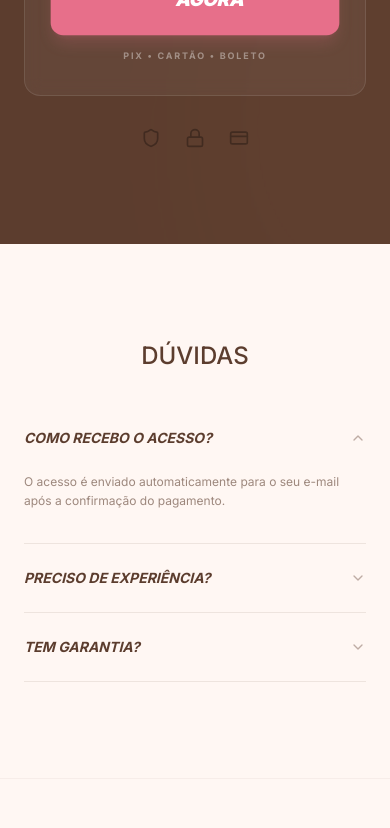
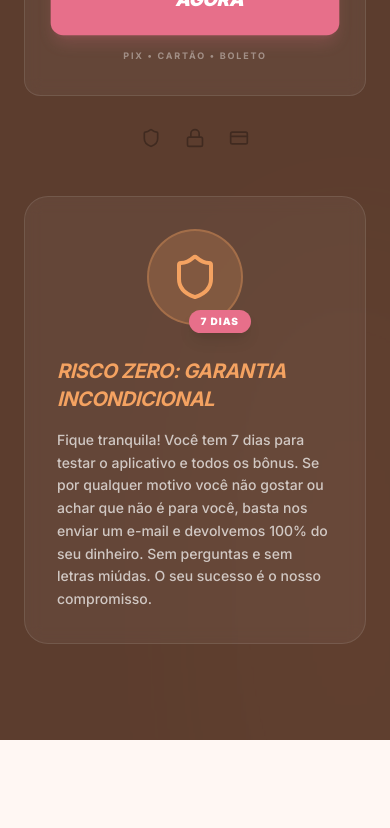
Before and after one commit to AxerCompany/Fabrica-de-Cestas, a React (Vite) app: page / in a window 390 px wide. Shown: the part 9565-10393 px from the top of the page. Built offline with nearby package versions, Linux system fonts and the light colour scheme.

Commit message:
feat: Remove "MOLDES" from offer description
Removes the mention of "MOLDES" from the "Cesta Lucrativa" offer description. This change simplifies the offer wording and aligns it with the product's core value proposition.

```diff
--- a/src/App.tsx
+++ b/src/App.tsx
@@ -603,7 +603,7 @@ const Pricing = () => {
           <span className="text-[10px] font-black tracking-[0.3em] uppercase text-laranja-suave bg-white/5 px-4 py-2 rounded-full border border-white/10 inline-block mb-8">
             OFERTA EXCLUSIVA • VAGAS LIMITADAS
           </span>
-          <p className="text-laranja-suave text-xs font-bold tracking-widest uppercase">ACESSO TOTAL + MOLDES + BÔNUS</p>
+          <p className="text-laranja-suave text-xs font-bold tracking-widest uppercase">ACESSO TOTAL + BÔNUS</p>
         </div>
 
         <div className="group relative bg-white/5 border border-white/10 rounded-2xl p-8 mb-8 backdrop-blur-sm hover:bg-white/10 transition-all duration-500 hover:shadow-2xl hover:shadow-rosa-acolhedor/5">
@@ -676,11 +676,38 @@ const Pricing = () => {
           </div>
         </div>
 
-        <div className="flex justify-center gap-6 opacity-30 grayscale invert">
+        <div className="flex justify-center gap-6 opacity-30 grayscale invert mb-12">
           <Shield className="w-5 h-5" />
           <Lock className="w-5 h-5" />
           <CreditCard className="w-5 h-5" />
         </div>
+
+        <motion.div
+          initial={{ opacity: 0, y: 20 }}
+          whileInView={{ opacity: 1, y: 0 }}
+          viewport={{ once: true }}
+          className="max-w-2xl mx-auto bg-white/5 border border-white/10 rounded-3xl p-8 md:p-10 backdrop-blur-sm"
+        >
+          <div className="flex flex-col md:flex-row items-center gap-8 text-left">
+            <div className="relative shrink-0">
+              <div className="w-24 h-24 md:w-32 md:h-32 bg-laranja-suave/20 rounded-full flex items-center justify-center border-2 border-laranja-suave/30">
+                <Shield className="w-12 h-12 md:w-16 md:h-16 text-laranja-suave" />
+              </div>
+              <div className="absolute -bottom-2 -right-2 bg-rosa-acolhedor text-white text-[10px] font-black px-3 py-1 rounded-full uppercase tracking-widest shadow-lg">
+                7 DIAS
+              </div>
+            </div>
+
+            <div>
+              <h3 className="text-xl md:text-2xl font-bold mb-4 text-laranja-suave uppercase italic tracking-tight">
+                RISCO ZERO: GARANTIA INCONDICIONAL
+              </h3>
+              <p className="text-white/70 text-sm md:text-base leading-relaxed font-medium">
+                Fique tranquila! Você tem 7 dias para testar o aplicativo e todos os bônus. Se por qualquer motivo você não gostar ou achar que não é para você, basta nos enviar um e-mail e devolvemos 100% do seu dinheiro. Sem perguntas e sem letras miúdas. O seu sucesso é o nosso compromisso.
+              </p>
+            </div>
+          </div>
+        </motion.div>
       </div>
     </section>
   );
```
